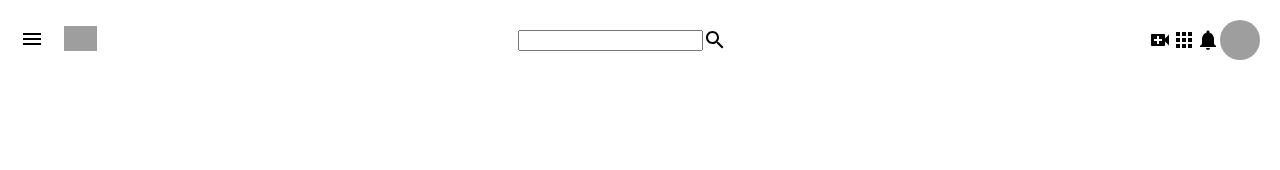
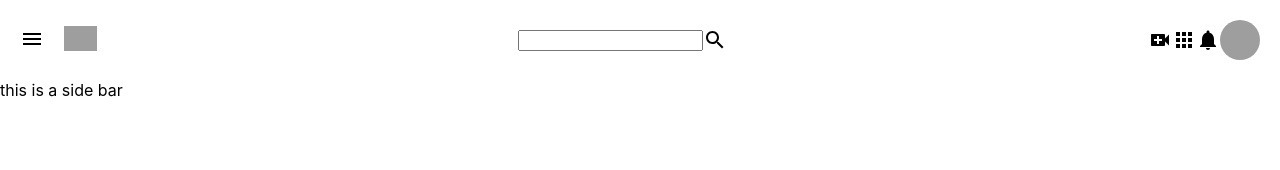
Before and after one commit to TheSciCoder3000/youtube-clone, a React (Create React App) app: page / in a window 1280 px wide. Shown: the top 170 px of the page. Built offline with nearby package versions, Linux system fonts and the light colour scheme; grey boxes are pictures that could not be loaded.

Commit message:
laptop sidebar file creation

```diff
--- a/src/App.js
+++ b/src/App.jsx
@@ -1,10 +1,12 @@
 import './App.css';
 import Header from './Header'
+import Sidebar from './Sidebar'
 
 function App() {
   return (
     <div className="app">
       <Header />
+      <Sidebar />
     </div>
   );
 }
--- /dev/null
+++ b/src/Sidebar.jsx
@@ -0,0 +1,11 @@
+import React from 'react'
+
+function Sidebar() {
+    return (
+        <div className="sidebar">
+            this is a side bar
+        </div>
+    )
+}
+
+export default Sidebar
```
